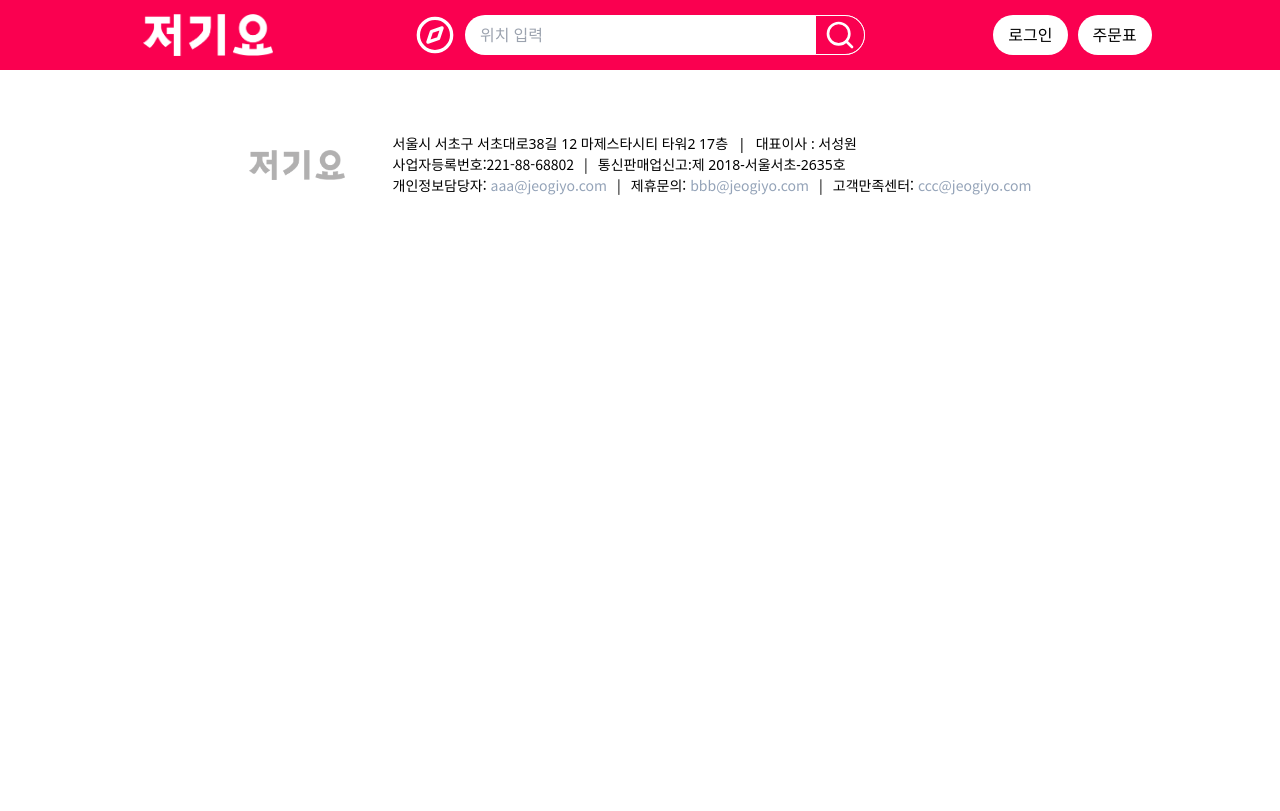
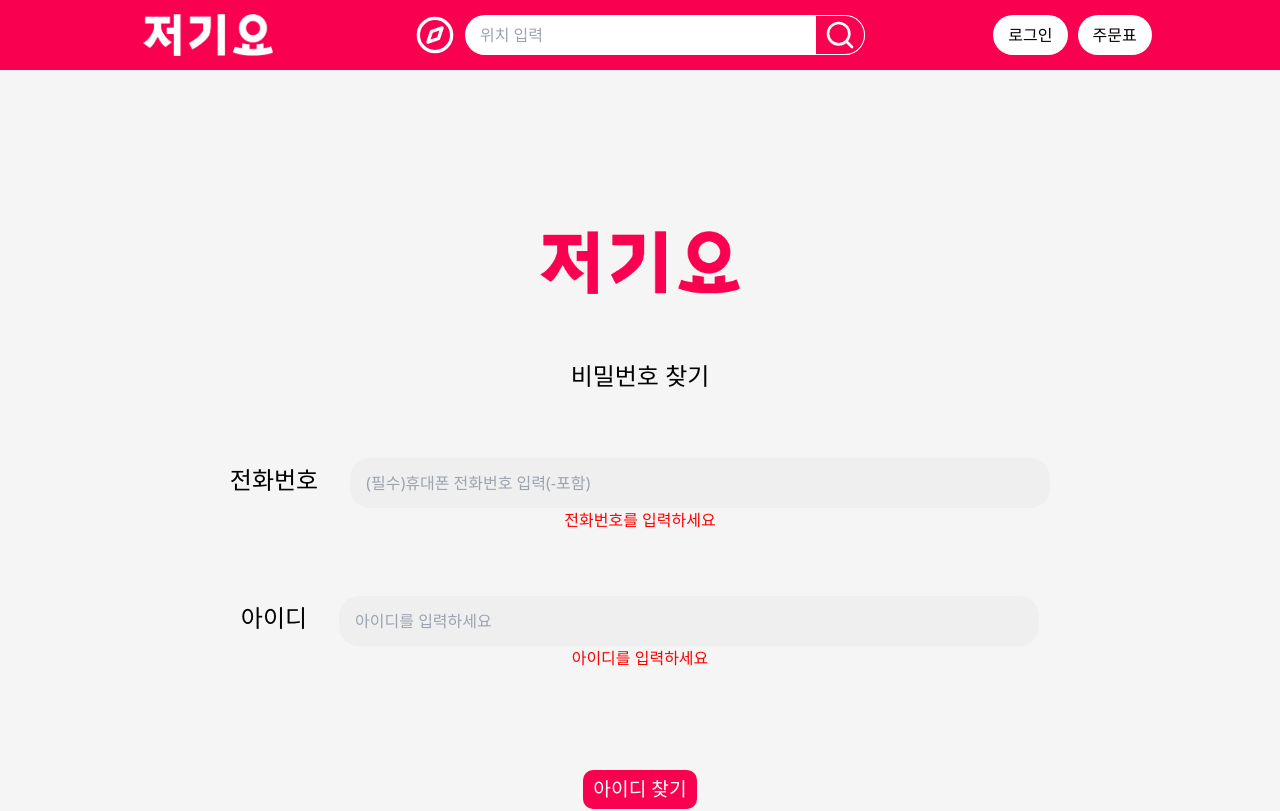
Before and after one commit to cocopalm221/project_yogiyo, a React (Create React App) app: page /findpw in a window 1280 px wide. Shown: the top 811 px of the page. Built offline with nearby package versions, Linux system fonts and the light colour scheme.

Commit message:
찾기 페이지 작업 중

```diff
--- a/src/App.js
+++ b/src/App.js
@@ -15,6 +15,8 @@ import ReviewList from "./pages/ReviewList";
 import OrderList from "./pages/OrderList";
 import MyInfo from "./pages/MyInfo";
 import FindID from "./pages/FindID";
+import FindPw from "./pages/FindPw";
+
 
 const App = () => {
   return (
@@ -26,8 +28,10 @@ const App = () => {
           <Route path="/mainnav" element={<MainNav />}></Route>
           <Route path="/login" element={<Login />}></Route>
           <Route path="/findid" element={<FindID />}></Route>
+          <Route path="/findpw" element={<FindPw />}></Route>
           <Route path="/payment" element={<Payment />}></Route>
           <Route path="/signup" element={<SignUp />}></Route>
+
           <Route path="/storeinfo/:storeId" element={<StoreInfo />}></Route>
           <Route path="/mypage" element={<MyPage />}>
             <Route index element={<OrderList />} />
--- /dev/null
+++ b/src/components/Myinfos/InfoModal.js
@@ -0,0 +1,20 @@
+import React from "react";
+import * as s from "../../styles/Styles";
+
+const InfoModal = (props) => {
+  const closeModal = () => {
+    props.setModalOpen(false);
+  };
+  console.log()
+console.log(props.searchid);
+  return (
+    <s.infomodal>
+      <div className="inner">
+      <p>{props.searchid}</p>
+      <button classname="confirm" onClick={()=>{closeModal()}}>확인</button>
+      </div>
+    </s.infomodal>
+  );
+};
+
+export default InfoModal;
--- a/src/pages/FindID.js
+++ b/src/pages/FindID.js
@@ -2,11 +2,14 @@ import React, { useState } from "react";
 import * as s from "../styles/Styles";
 import axios from "axios";
 import { useNavigate } from "react-router";
+import InfoModal from "../components/Myinfos/InfoModal";
 
 const FindID = () => {
   const navigate = useNavigate();
   const [number, setNumber] = useState("");
   const [checknum, setChecknum] = useState(true);
+  const [modalOpen, setModalOpen] = useState(true);
+  const [searchid, setSearchid] = useState('');
 
   const onChangeNumber = (e) => {
     setNumber(e.target.value);
@@ -26,7 +29,8 @@ const FindID = () => {
         .post("http://192.168.0.9:9244/member/searchId", body)
         .then((response) => {
           if (response.data.status) {
-            alert(response.data.UserId);
+            setSearchid(response.data.UserId);
+            setModalOpen(true);
           } else {
             alert("아이디 찾기 실패");
             console.log(response.data.status);
@@ -37,6 +41,7 @@ const FindID = () => {
     }
   };
 
+  console.log(searchid)
   return (
     <s.findid noValidate onSubmit={onSubmitHandler}>
       <div className="searchid">
@@ -64,6 +69,7 @@ const FindID = () => {
       <button type="submit" onSubmit={onSubmitHandler}>
         아이디 찾기
       </button>
+      {modalOpen && <InfoModal setModalOpen={setModalOpen} searchid={searchid} />}
     </s.findid>
   );
 };
--- /dev/null
+++ b/src/pages/FindPw.js
@@ -0,0 +1,114 @@
+import React, { useState, useEffect } from "react";
+import * as s from "../styles/Styles";
+import axios from "axios";
+import { useNavigate } from "react-router";
+import InfoModal from "../components/Myinfos/InfoModal";
+
+const FindPw = () => {
+  const navigate = useNavigate();
+  const [number, setNumber] = useState("");
+  const [id, setId] = useState("");
+  const [checknum, setChecknum] = useState(true);
+  const [checkid, setCheckid] = useState(true);
+  const [modalOpen, setModalOpen] = useState(false);
+  const [searchpw, setSearchpw] = useState("");
+
+  const onChangeNumber = (e) => {
+    setNumber(e.target.value);
+    if (number.length > 0) {
+      setChecknum(false);
+    } else if (number.length === 0) {
+      setChecknum(true);
+    }
+  };
+
+  console.log(number.length);
+  console.log(checknum);
+
+  const onChangeid = (e) => {
+    setId(e.target.value);
+    if (id === "") {
+      setCheckid(false);
+    }
+  };
+
+  const onSubmitHandler = async (e) => {
+    e.preventDefault();
+
+    let body = {
+      miId: id,
+      miPhone: number,
+    };
+    try {
+      await axios
+        .post("http://192.168.0.9:9244/member/searchPwd", body)
+        .then((response) => {
+          if (response.data.status) {
+            setSearchpw(response.data.UserPwd);
+            setModalOpen(true);
+          } else {
+            alert("아이디 찾기 실패");
+            console.log(response.data.status);
+          }
+        });
+    } catch (error) {
+      alert(error);
+    }
+  };
+
+  return (
+    <s.findpw noValidate onSubmit={onSubmitHandler}>
+      <div className="searchpw">
+        <img
+          src="/images/logo2.png"
+          className="title"
+          alt="logo"
+          onClick={() => navigate("/")}
+        />
+        <p>비밀번호 찾기</p>
+        <div className="number">
+          <label htmlFor="searchid">전화번호</label>
+          <input
+            type="text"
+            placeholder="(필수)휴대폰 전화번호 입력(-포함)"
+            value={number}
+            id="searchid"
+            required
+            onChange={onChangeNumber}
+            autoFocus
+          />
+          {checknum && (
+            <p style={{ color: "red", fontSize: "1rem" }}>
+              전화번호를 입력하세요
+            </p>
+          )}
+        </div>
+        <div className="searchid">
+          <label htmlFor="searchid">아이디</label>
+          <input
+            type="text"
+            placeholder="아이디를 입력하세요"
+            value={id}
+            id="searchid"
+            required
+            onChange={onChangeid}
+            autoFocus
+          />
+          {checkid && (
+            <p style={{ color: "red", fontSize: "1rem" }}>
+              아이디를 입력하세요
+            </p>
+          )}
+        </div>
+      </div>
+      <button type="submit" onSubmit={onSubmitHandler}>
+        아이디 찾기
+      </button>
+      {modalOpen && (
+        <InfoModal setModalOpen={setModalOpen} searchid={searchpw} />
+      )}
+    </s.findpw>
+  );
+};
+
+export default FindPw;
--- a/src/pages/Login.js
+++ b/src/pages/Login.js
@@ -99,7 +99,7 @@ const Login = () => {
             >
               아이디 찾기
             </button>
-            <button className="findBt">비밀번호 찾기</button>
+            <button className="findBt" onClick={()=> navigate('/findpw')}>비밀번호 찾기</button>
           </div>
           <button onClick={(e) => SignInFunc(e)}>로그인</button>
           <button
--- a/src/styles/Styles.jsx
+++ b/src/styles/Styles.jsx
@@ -568,7 +568,7 @@ export const findid = styled.form`
         border-radius: 20px;
         outline: none;
         padding: 1rem;
-        background: #EFEFEF;
+        background: #efefef;
 
         margin-left: 2rem;
       }
@@ -584,3 +584,82 @@ export const findid = styled.form`
     transform: translateY(100px);
   }
 `;
+
+export const findpw = styled.form`
+  display: flex;
+  flex-direction: column;
+  justify-content: center;
+  align-items: center;
+  width: 100%;
+  height: 100vh;
+  padding: 1rem 0;
+  background: #f5f5f5;
+
+  .searchpw {
+    display: flex;
+    flex-direction: column;
+    justify-content: space-evenly;
+    align-items: center;
+    gap: 4rem 0;
+    img {
+      width: 200px;
+    }
+    p {
+      font-size: 1.5rem;
+      text-align: center;
+    }
+    .number, .searchid {
+      label {
+        font-size: 1.5rem;
+        transform: translate(50%, 50%);
+      }
+      input {
+        width: 700px;
+        height: 50px;
+        border-radius: 20px;
+        outline: none;
+        padding: 1rem;
+        background: #efefef;
+        margin-left: 2rem;
+      }
+    }
+  }
+  button {
+    font-size: 1.2rem;
+    font-weight: 550;
+    padding: 5px 10px;
+    background: #fa0050;
+    border-radius: 10px;
+    color: #ffffff;
+    transform: translateY(100px);
+  }
+`;
+export const infomodal = styled.div`
+  position: absolute;
+  transform: translate((50%, 50%));
+  width: 400px;
+  height: 400px;
+  display: flex;
+  flex-direction: column;
+  justify-content: center;
+  align-items: center;
+  border: 3px solid #fa0050;
+  background: #bbacac;
+  transition: all 1s;
+  z-index: 10;
+  .inner {
+    display: flex;
+    flex-direction: column;
+    p {
+      text-align: center;
+      font-size: 3rem;
+      font-weight: 600;
+    }
+    .confirm {
+      text-align: center;
+      width: 200px;
+      height: 30px;
+      padding: 10px 20px;
+    }
+  }
+`;
```
Also changed, not shown: 1 other file (tests, documents, lock files or other folders).
